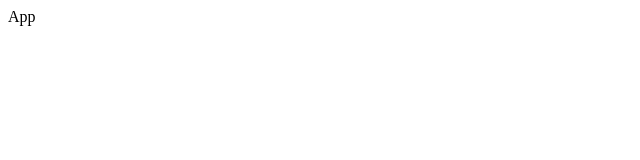
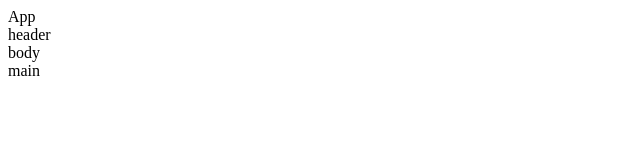
Before and after one commit to MarwenLabidi/TODO-APP, a React (Vite) app: page / in a window 1280 px wide. Shown: the top 160 px of the page, without its empty margins (0-640 px from the left). Built offline with nearby package versions, Linux system fonts and the light colour scheme.

Commit message:
➕ Adding  : i create the component and the structure of the app

```diff
--- a/src/App.jsx
+++ b/src/App.jsx
@@ -1,9 +1,15 @@
-import React from 'react'
+import React from "react";
+import Header from "./components/header/Header";
+import Body from "./components/body/Body";
 
 const App = () => {
-  return (
-    <div>App</div>
-  )
-}
+    return (
+        <>
+            <div>App</div>
+            <Header />
+            <Body />
+        </>
+    );
+};
 
-export default App
+export default App;
--- /dev/null
+++ b/src/components/body/Body.jsx
@@ -0,0 +1,13 @@
+import React from "react";
+import Main from "./main/Main";
+
+const Body = () => {
+    return (
+        <>
+            <div>body</div>
+            <Main />
+        </>
+    );
+};
+
+export default Body;
--- /dev/null
+++ b/src/components/body/main/Main.jsx
@@ -0,0 +1,7 @@
+import React from "react";
+
+const Main = () => {
+    return <div>main</div>;
+};
+
+export default Main;
--- /dev/null
+++ b/src/components/header/Header.jsx
@@ -0,0 +1,7 @@
+import React from "react";
+
+const Header = () => {
+    return <div>header</div>;
+};
+
+export default Header;
--- a/src/main.jsx
+++ b/src/main.jsx
@@ -1,7 +1,6 @@
 import React from "react";
 import ReactDOM from "react-dom/client";
 import App from "./App";
-
 ReactDOM.createRoot(document.getElementById("root")).render(
     <React.StrictMode>
         <App/>
```
Also changed, not shown: src/components/body/body.jsx (deleted), src/components/header/header.jsx (deleted), src/components/main/main.jsx (deleted).
